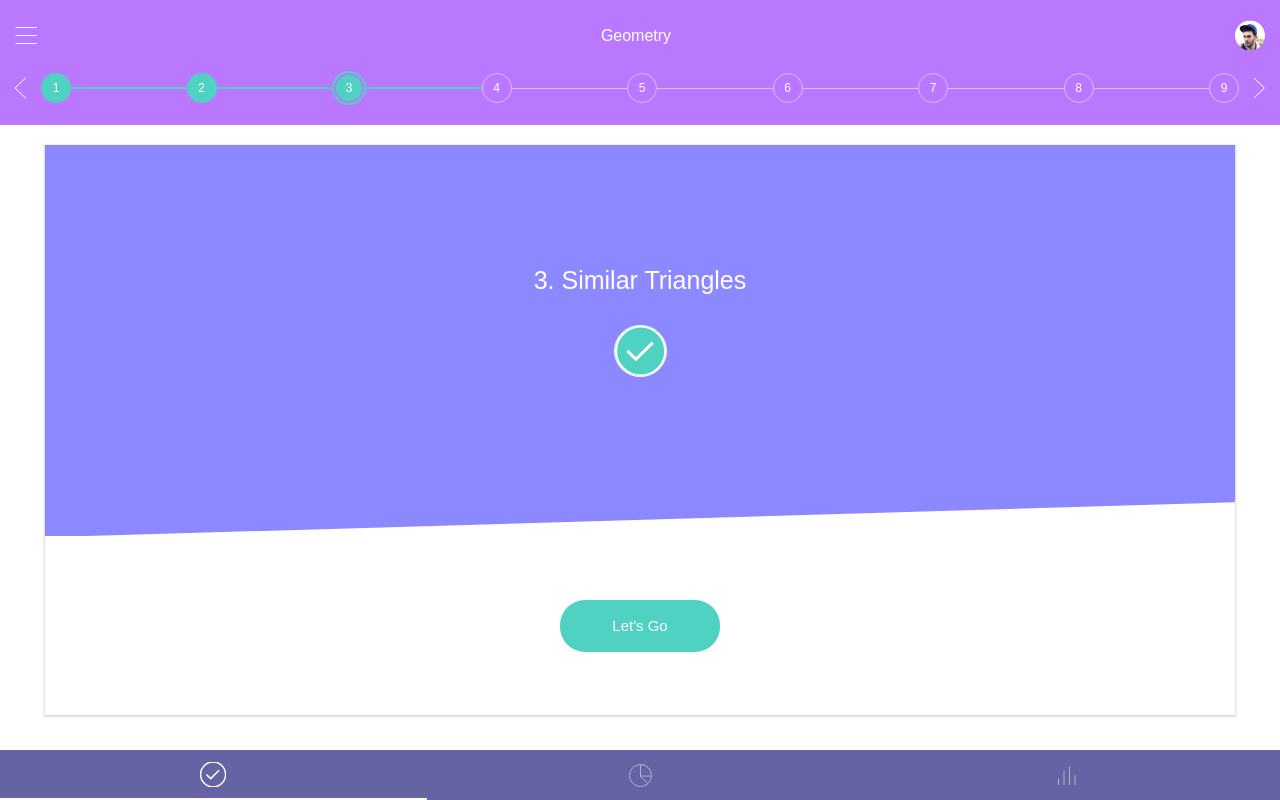
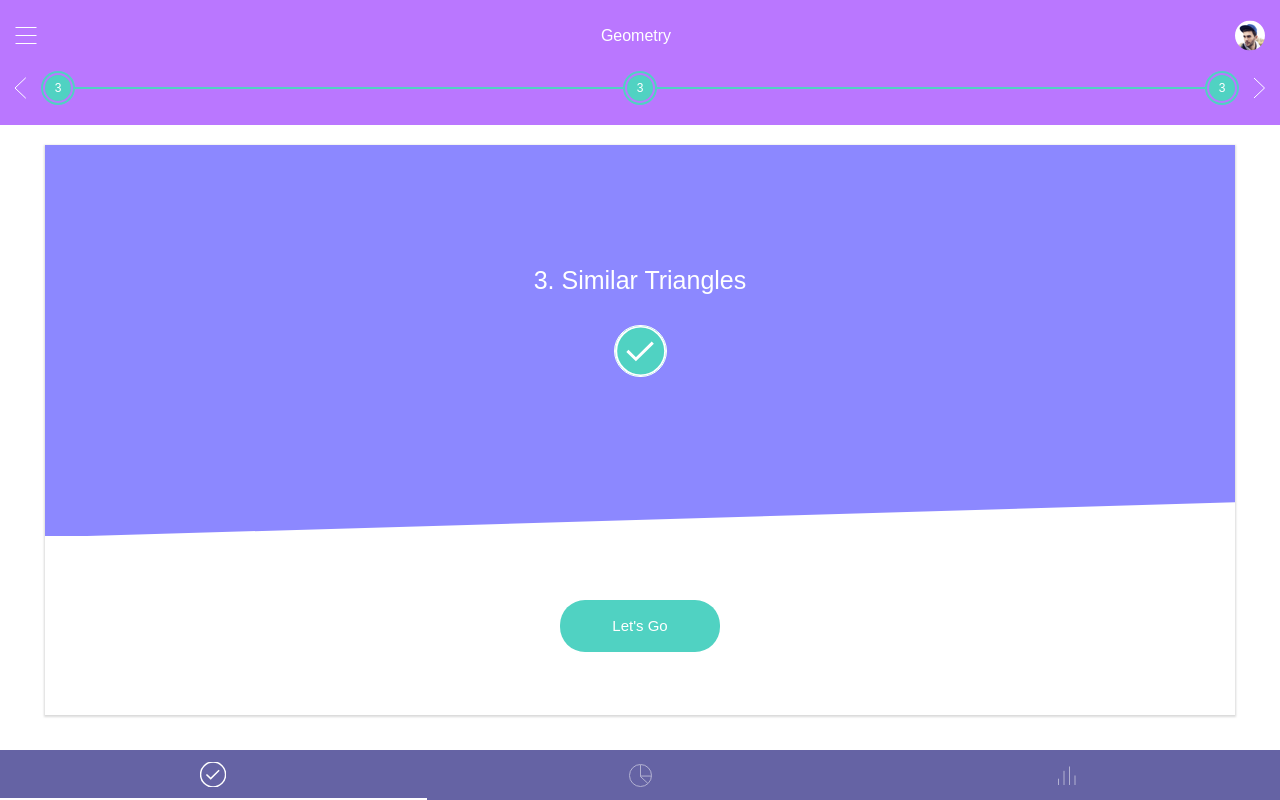
Before and after one commit to dimadesu/math-subtopics-navigator, a React app: page / in a window 1280 px wide. Built offline with nearby package versions, Linux system fonts and the light colour scheme.

Commit message:
Extract navigation item to component

```diff
--- a/src/Navigation/Navigation.css
+++ b/src/Navigation/Navigation.css
@@ -16,49 +16,3 @@
   align-items: center;
   font-size: 12px;
 }
-
-.navigation__item {
-  width: 30px;
-  display: flex;
-  justify-content: center;
-  align-items: center;
-}
-
-.navigation__item-connection {
-  height: 1px;
-  flex: 1;
-  min-width: 20px;
-  background-color: rgba(255, 255, 255, .5);
-}
-
-.navigation__item--completed + .navigation__item-connection {
-  height: 2px;
-  background-color: #50D2C2;
-}
-
-.navigation__item__link {
-  display: flex;
-  justify-content: center;
-  align-items: center;
-  width: 30px;
-  height: 30px;
-  border-radius: 15px;
-  text-decoration: none;
-  color: white;
-  border: 1px solid rgba(255, 255, 255, .5);
-}
-
-.navigation__item--completed .navigation__item__link {
-  border: 0;
-  background-color: #50D2C2;
-}
-
-.navigation__item--active {
-  width: 34px;
-  height: 34px;
-}
-
-.navigation__item--active .navigation__item__link {
-  border: 2px solid #BA77FF;
-  box-shadow: 0 0 0 2px #50D2C2;
-}
--- a/src/Navigation/Navigation.tsx
+++ b/src/Navigation/Navigation.tsx
@@ -1,7 +1,30 @@
 import * as React from 'react';
 import './Navigation.css';
 
-export class Navigation extends React.Component {
+export class Navigation extends React.Component<
+  {
+    navigationItems: JSX.Element[];
+  }
+> {
+  renderChildren () {
+    if (this.props.navigationItems) {
+      return this.props.navigationItems.reduce(
+        (array, navigationItem, navigationItemIndex) => {
+          array.push(navigationItem);
+          if (navigationItemIndex !== (this.props.navigationItems.length - 1)) {
+            array.push(
+              <div className="navigation__item-connection"/>
+            );
+          }
+          return array;
+        },
+        [] as JSX.Element[]
+      );
+    } else {
+      return null;
+    }
+  }
+
   render() {
     return (
       <div className="navigation">
@@ -9,42 +32,8 @@ export class Navigation extends React.Component {
           <img src="/assets/left.svg"/>
         </div>
         <div className="navigation__items">
-            <div className="navigation__item navigation__item--completed">
-              <a href="#" className="navigation__item__link">1</a>
-            </div>
-            <div className="navigation__item-connection"/>
-            <div className="navigation__item navigation__item--completed">
-              <a href="#" className="navigation__item__link">2</a>
-            </div>
-            <div className="navigation__item-connection"/>
-            <div className="navigation__item navigation__item--completed navigation__item--active">
-              <a href="#" className="navigation__item__link">3</a>
-            </div>
-            <div className="navigation__item-connection"/>
-            <div className="navigation__item">
-              <a href="#" className="navigation__item__link">4</a>
-            </div>
-            <div className="navigation__item-connection"/>
-            <div className="navigation__item">
-              <a href="#" className="navigation__item__link">5</a>
-            </div>
-            <div className="navigation__item-connection"/>
-            <div className="navigation__item">
-              <a href="#" className="navigation__item__link">6</a>
-            </div>
-            <div className="navigation__item-connection"/>
-            <div className="navigation__item">
-              <a href="#" className="navigation__item__link">7</a>
-            </div>
-            <div className="navigation__item-connection"/>
-            <div className="navigation__item">
-              <a href="#" className="navigation__item__link">8</a>
-            </div>
-            <div className="navigation__item-connection"/>
-            <div className="navigation__item">
-              <a href="#" className="navigation__item__link">9</a>
-            </div>
-          </div>
+          {this.renderChildren()}
+        </div>
         <div className="navigation__arrow">
           <img src="/assets/right.svg"/>
         </div>
--- /dev/null
+++ b/src/NavigationItem/NavigationItem.css
@@ -0,0 +1,45 @@
+.navigation__item {
+  width: 30px;
+  display: flex;
+  justify-content: center;
+  align-items: center;
+}
+
+.navigation__item-connection {
+  height: 1px;
+  flex: 1;
+  min-width: 20px;
+  background-color: rgba(255, 255, 255, .5);
+}
+
+.navigation__item--completed + .navigation__item-connection {
+  height: 2px;
+  background-color: #50D2C2;
+}
+
+.navigation__item__link {
+  display: flex;
+  justify-content: center;
+  align-items: center;
+  width: 30px;
+  height: 30px;
+  border-radius: 15px;
+  text-decoration: none;
+  color: white;
+  border: 1px solid rgba(255, 255, 255, .5);
+}
+
+.navigation__item--completed .navigation__item__link {
+  border: 0;
+  background-color: #50D2C2;
+}
+
+.navigation__item--active {
+  width: 34px;
+  height: 34px;
+}
+
+.navigation__item--active .navigation__item__link {
+  border: 2px solid #BA77FF;
+  box-shadow: 0 0 0 2px #50D2C2;
+}
--- /dev/null
+++ b/src/NavigationItem/NavigationItem.tsx
@@ -0,0 +1,12 @@
+import * as React from 'react';
+import './NavigationItem.css';
+
+export class NavigationItem extends React.Component {
+  render() {
+    return (
+      <div className="navigation__item navigation__item--completed navigation__item--active">
+        <a href="#" className="navigation__item__link">3</a>
+      </div>
+    );
+  }
+}
--- a/src/index.tsx
+++ b/src/index.tsx
@@ -5,13 +5,20 @@ import './index.css';
 import { App } from './App';
 import { Header } from './Header/Header';
 import { Navigation } from './Navigation/Navigation';
+import { NavigationItem } from './NavigationItem/NavigationItem';
 import { Subtopics } from './Subtopics/Subtopics';
 import { TabsBar } from './TabsBar/TabsBar';
 
 ReactDOM.render(
   <App>
     <Header>
-      <Navigation />
+      <Navigation
+        navigationItems={[
+          <NavigationItem key={0}/>,
+          <NavigationItem key={1}/>,
+          <NavigationItem key={2}/>,
+        ]}
+      />
     </Header>
     <Subtopics />
     <TabsBar />
```
